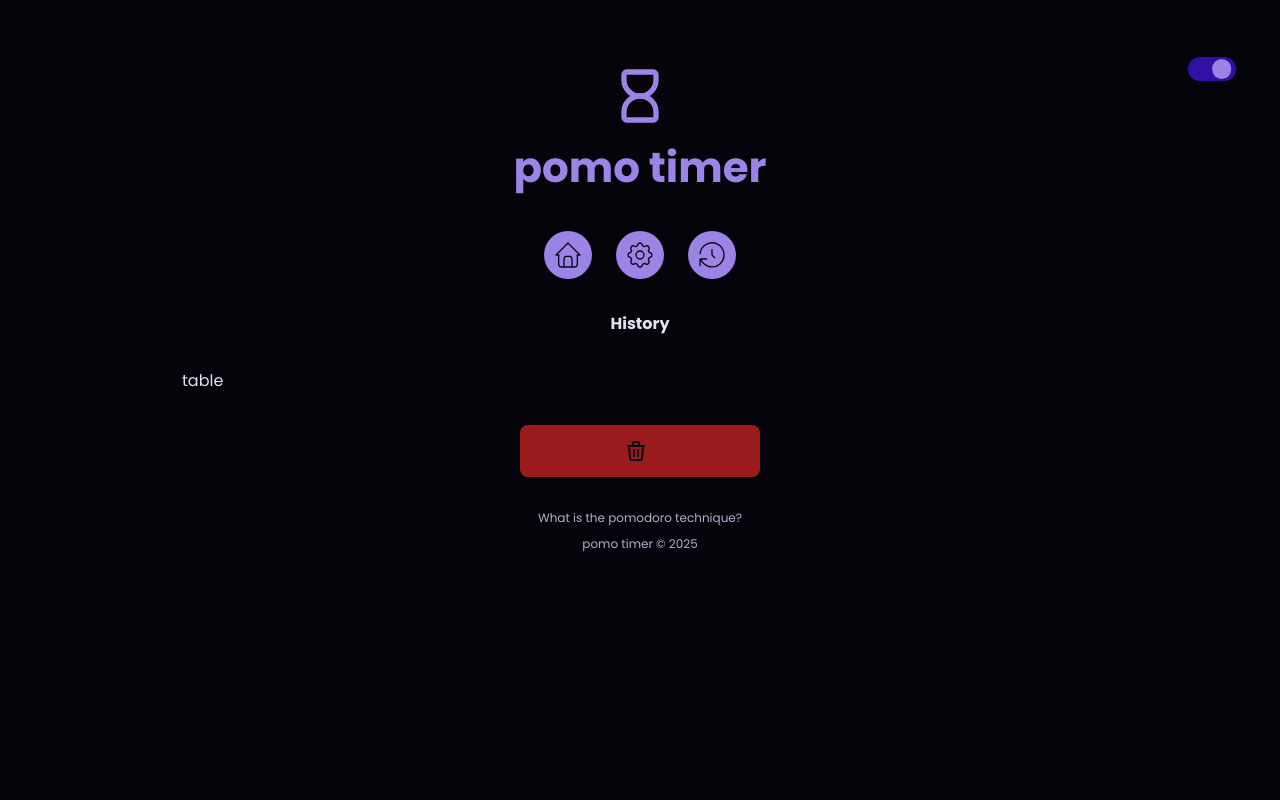
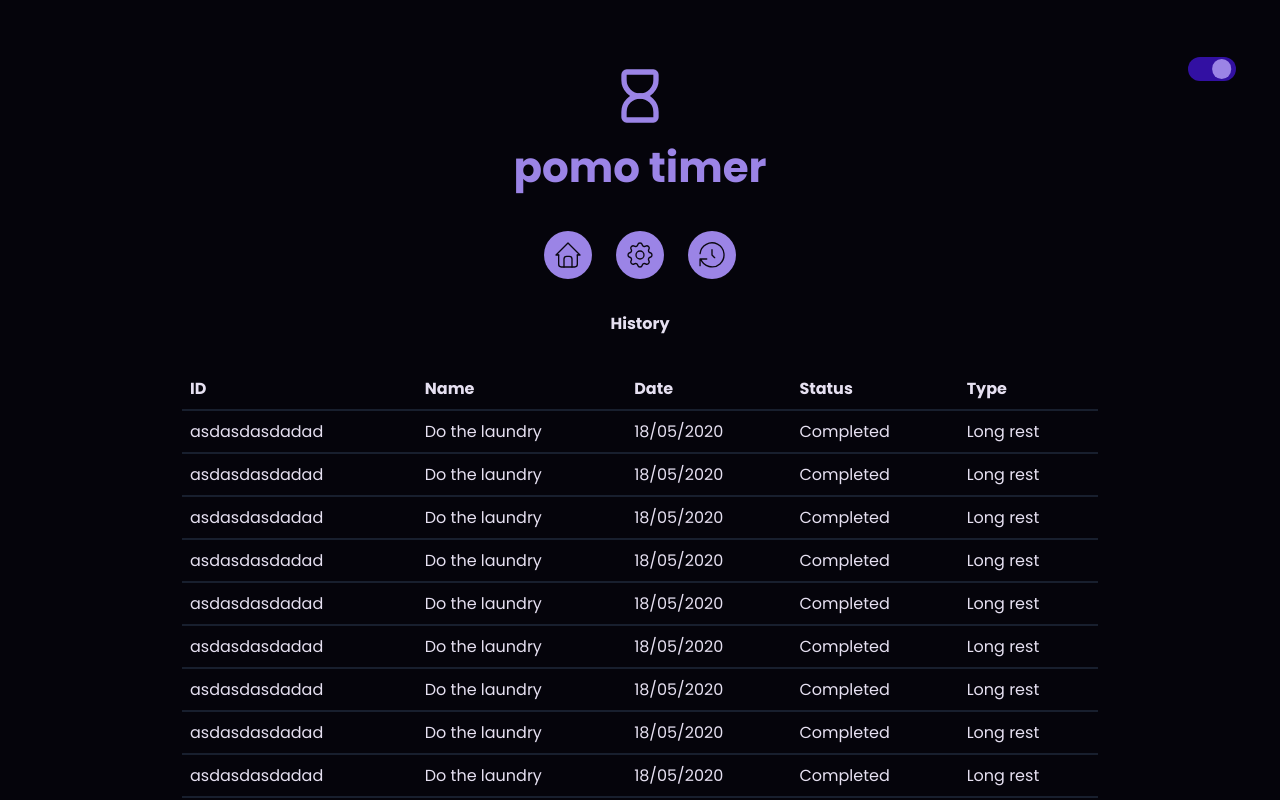
Before and after one commit to raory1/pomodoro, a React (Vite) app: page /history in a window 1280 px wide. Shown: the top 800 px of the page. Built offline with nearby package versions, Linux system fonts and the light colour scheme.

Commit message:
feat: create static table to display tasks data

```diff
--- a/src/pages/History/index.tsx
+++ b/src/pages/History/index.tsx
@@ -4,7 +4,7 @@ import { Container } from '../../components/Container';
 import { Heading } from '../../components/Heading';
 import { MainTemplate } from '../../templates/MainTemplate';
 
-import style from './styles.module.css';
+import styles from './styles.module.css';
 
 export function History() {
   return (
@@ -13,7 +13,34 @@ export function History() {
         <Heading>History</Heading>
       </Container>
 
-      <Container>table</Container>
+      <Container>
+        <div className={styles.tableContainer}>
+          <table>
+            <thead>
+              <tr>
+                <th>ID</th>
+                <th>Name</th>
+                <th>Date</th>
+                <th>Status</th>
+                <th>Type</th>
+              </tr>
+            </thead>
+            <tbody>
+              {Array.from({ length: 20 }).map(() => {
+                return (
+                  <tr>
+                    <td>asdasdasdadad</td>
+                    <td>Do the laundry</td>
+                    <td>18/05/2020</td>
+                    <td>Completed</td>
+                    <td>Long rest</td>
+                  </tr>
+                );
+              })}
+            </tbody>
+          </table>
+        </div>
+      </Container>
 
       <Container>
         <Button
--- a/src/pages/History/styles.module.css
+++ b/src/pages/History/styles.module.css
@@ -0,0 +1,17 @@
+.tableContainer {
+  overflow-x: auto;
+}
+
+.tableContainer table {
+  width: 100%;
+  min-width: 64rem;
+  font-size: 1.6rem;
+  border-collapse: collapse;
+}
+
+.tableContainer th,
+.tableContainer td {
+  text-align: left;
+  padding: 0.8rem;
+  border-bottom: 0.2rem solid var(--gray-800);
+}
```
